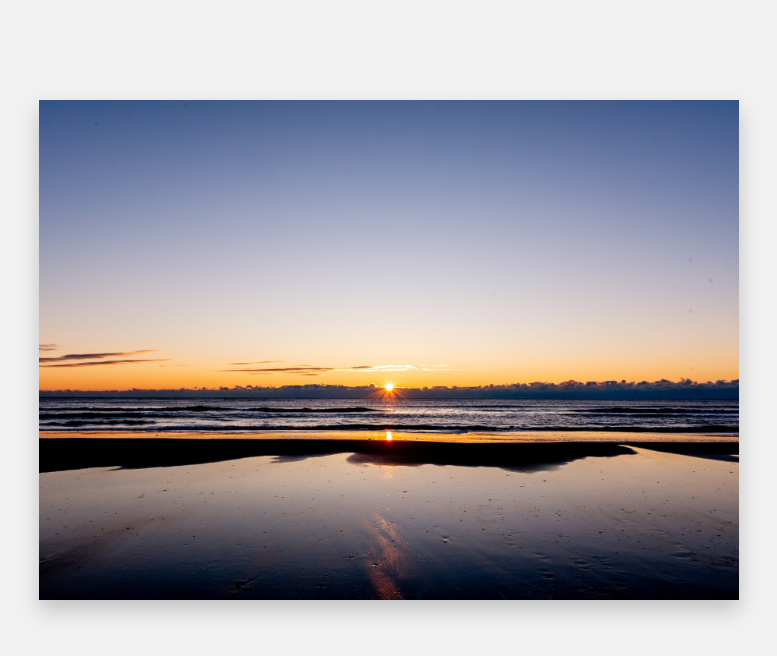
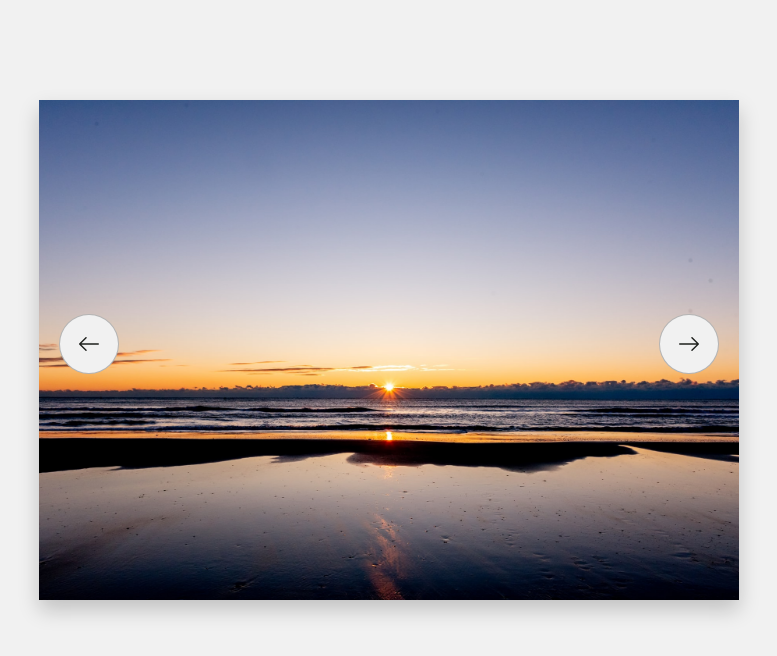
Before and after one commit to HuguesBriqueler/Slider-React, a React (Create React App) app: page / in a window 1280 px wide. Shown: the top 656 px of the page, without its empty margins (251-1028 px from the left). Built offline with nearby package versions, Linux system fonts and the light colour scheme.

Commit message:
Added direction arrows (visual) + css

```diff
--- /dev/null
+++ b/src/components/Slider/BtnSlider.js
@@ -0,0 +1,21 @@
+import styles from "./Slider.module.css";
+import leftArrow from "./icons/left-arrow.svg";
+import rightArrow from "./icons/right-arrow.svg";
+
+export default function BtnSlider({ moveSlide, direction }) {
+  return (
+    <button
+      onClick={moveSlide}
+      className={
+        direction === "next"
+          ? `${styles.btnSlide} ${styles.next}`
+          : `${styles.btnSlide} ${styles.prev}`
+      }
+    >
+      <img
+        src={direction === "next" ? rightArrow : leftArrow}
+        alt="Arrow icon"
+      />
+    </button>
+  );
+}
--- a/src/components/Slider/Slider.js
+++ b/src/components/Slider/Slider.js
@@ -1,6 +1,7 @@
 import { useState } from "react";
 import styles from "./Slider.module.css";
 import { dataSlider } from "../dataSlider";
+import BtnSlider from "./BtnSlider";
 
 export default function Slider() {
   // Using a state with current image index and animation progress
@@ -8,6 +9,10 @@ export default function Slider() {
     index: 0,
     inProgress: false,
   });
+
+  const nextSlide = () => {};
+
+  const prevSlide = () => {};
 
   return (
     <div className={styles.containerSlider}>
@@ -28,6 +33,8 @@ export default function Slider() {
           </div>
         );
       })}
+      <BtnSlider moveSlide={nextSlide} direction={"next"} />
+      <BtnSlider moveSlide={prevSlide} direction={"prev"} />
     </div>
   );
 }
--- a/src/components/Slider/Slider.module.css
+++ b/src/components/Slider/Slider.module.css
@@ -30,3 +30,32 @@
 .activeAnim {
   opacity: 1;
 }
+
+.btnSlide {
+  width: 60px;
+  height: 60px;
+  border-radius: 50%;
+  background: #f1f1f1;
+  border: 1px solid rgba(34, 34, 34, 0.287);
+  position: absolute;
+  display: flex;
+  justify-content: center;
+  align-items: center;
+  cursor: pointer;
+}
+
+.btnSlide img {
+  width: 20px;
+  height: 20px;
+  pointer-events: none;
+}
+.prev {
+  top: 50%;
+  left: 20px;
+  transform: translateY(-60%);
+}
+.next {
+  top: 50%;
+  right: 20px;
+  transform: translateY(-60%);
+}
```
Also changed, not shown: src/components/Slider/icons/left-arrow.svg (added), src/components/Slider/icons/right-arrow.svg (added).
